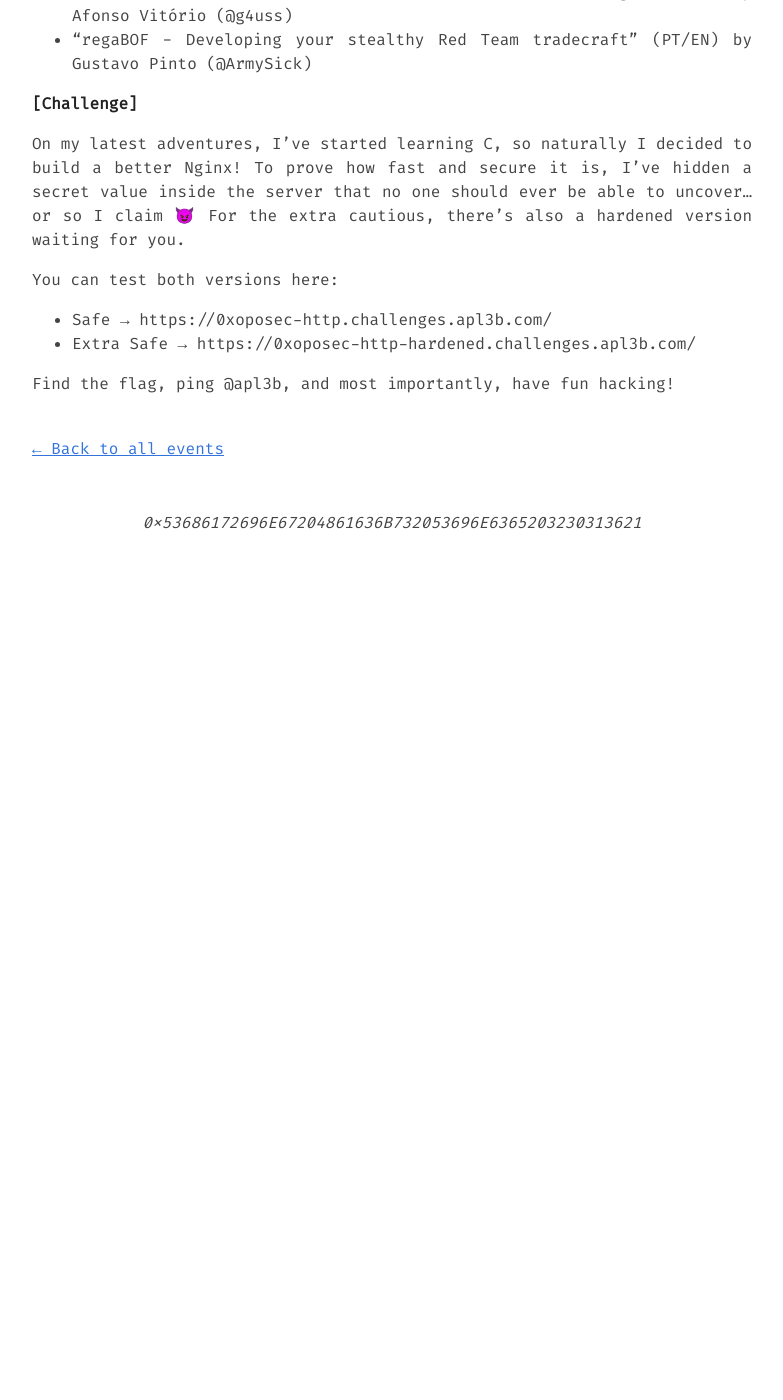
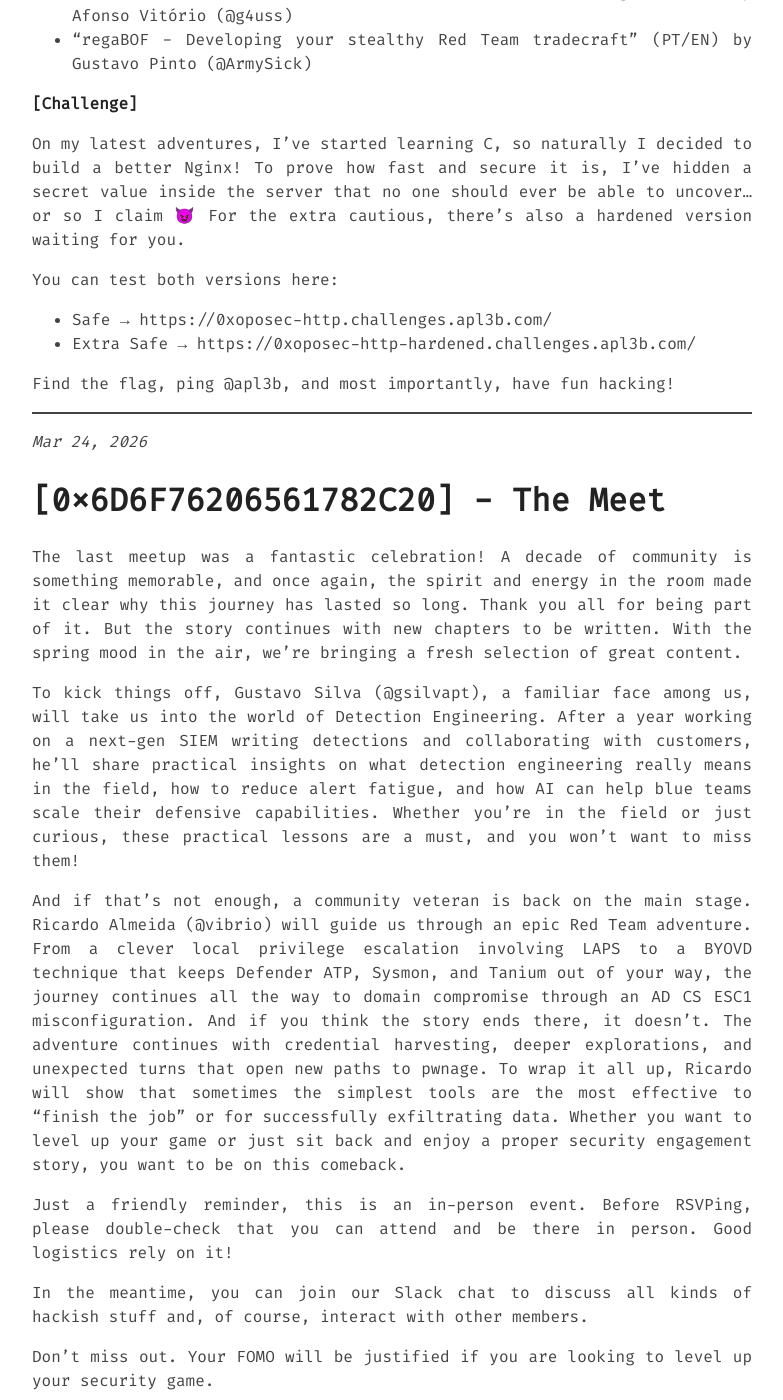
Before and after one commit to 0xOPOSEC/0xOPOSEC.github.io, a Jekyll site: the page built from _posts/2026-01-01-events26.md, in a window 1280 px wide and 1400 px high, scrolled down 2662 px. Shown: the whole window, without its empty margins (248-1031 px from the left). Built offline with Jekyll 4.4.1, drawn with Linux system fonts in a browser that asks for light colours; before the commit the page ends 3292 px from its top, so only the background shows below that; some of the changed text lies outside the part shown.

Commit message:
[0x6D6F76206561782C20] - The Meet

```diff
--- a/_posts/2026-01-01-events26.md
+++ b/_posts/2026-01-01-events26.md
@@ -76,3 +76,37 @@ You can test both versions here:
 - Extra Safe → https://0xoposec-http-hardened.challenges.apl3b.com/
 
 Find the flag, ping @apl3b, and most importantly, have fun hacking!
+
+
+---------
+_Mar 24, 2026_
+# [0x6D6F76206561782C20] - The Meet
+
+The last meetup was a fantastic celebration! A decade of community is something memorable, and once again, the spirit and energy in the room made it clear why this journey has lasted so long. Thank you all for being part of it. But the story continues with new chapters to be written. With the spring mood in the air, we're bringing a fresh selection of great content.
+
+To kick things off, Gustavo Silva (@gsilvapt), a familiar face among us, will take us into the world of Detection Engineering. After a year working on a next-gen SIEM writing detections and collaborating with customers, he'll share practical insights on what detection engineering really means in the field, how to reduce alert fatigue, and how AI can help blue teams scale their defensive capabilities. Whether you're in the field or just curious, these practical lessons are a must, and you won't want to miss them!
+
+And if that's not enough, a community veteran is back on the main stage. Ricardo Almeida (@vibrio) will guide us through an epic Red Team adventure. From a clever local privilege escalation involving LAPS to a BYOVD technique that keeps Defender ATP, Sysmon, and Tanium out of your way, the journey continues all the way to domain compromise through an AD CS ESC1 misconfiguration. And if you think the story ends there, it doesn't. The adventure continues with credential harvesting, deeper explorations, and unexpected turns that open new paths to pwnage. To wrap it all up, Ricardo will show that sometimes the simplest tools are the most effective to “finish the job” or for successfully exfiltrating data. Whether you want to level up your game or just sit back and enjoy a proper security engagement story, you want to be on this comeback.
+
+Just a friendly reminder, this is an in-person event. Before RSVPing, please double-check that you can attend and be there in person. Good logistics rely on it!
+
+In the meantime, you can join our Slack chat to discuss all kinds of hackish stuff and, of course, interact with other members.
+
+Don't miss out. Your FOMO will be justified if you are looking to level up your security game.
+
+**\[Goals\]**
+
+Learn something new, get to know other g33ks, and, the most important thing, have fun.
+
+**\[Agenda\]**
+
+- "Detection Engineering in the AI Era" (PT/EN) by Gustavo Silva (@gsilvapt)
+- "A Red Team Tale" (PT/EN) by Ricardo Almeida (@vibrio)
+
+**\[Challenge\]**
+
+A classic is back... and no one will catch me!
+
+URL: madlabs.pw:1337
+
+Have Fun!
```
